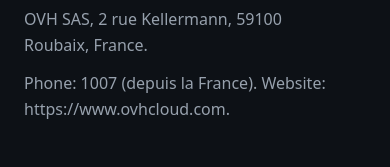
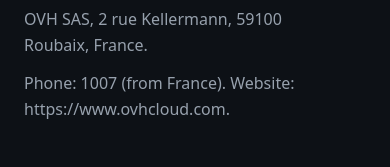
Before and after one commit to Thomaltarix/Portfolio, a React (Vite) app in the folder frontend/: page /mentions-legales in a window 390 px wide. Shown: the part 820-987 px from the top of the page. Built offline with nearby package versions, Linux system fonts and the light colour scheme; no server answers.

Commit message:
fix(frontend): translate the host phone note on the English legal notice
Co-Authored-By: Claude Opus 5.5 <noreply@anthropic.com>

```diff
--- a/frontend/src/features/legal/legal-identity.ts
+++ b/frontend/src/features/legal/legal-identity.ts
@@ -7,7 +7,7 @@ export const LEGAL_IDENTITY = {
   contactEmail: CONTACT_LINKS.email,
   hostName: 'OVH SAS',
   hostAddress: '2 rue Kellermann, 59100 Roubaix, France',
-  hostPhone: '1007 (depuis la France)',
+  hostPhone: '1007',
   hostWebsite: 'https://www.ovhcloud.com',
   siteUrl: 'https://thomasboue.com',
   lastUpdated: '2026-09-20',
--- a/frontend/src/locales/en/legal.json
+++ b/frontend/src/locales/en/legal.json
@@ -32,7 +32,7 @@
         "heading": "Hosting",
         "paragraphs": [
           "{{hostName}}, {{hostAddress}}.",
-          "Phone: {{hostPhone}}. Website: {{hostWebsite}}."
+          "Phone: {{hostPhone}} (from France). Website: {{hostWebsite}}."
         ]
       },
       {
--- a/frontend/src/locales/fr/legal.json
+++ b/frontend/src/locales/fr/legal.json
@@ -32,7 +32,7 @@
         "heading": "Hébergeur",
         "paragraphs": [
           "{{hostName}}, {{hostAddress}}.",
-          "Téléphone : {{hostPhone}}. Site : {{hostWebsite}}."
+          "Téléphone : {{hostPhone}} (depuis la France). Site : {{hostWebsite}}."
         ]
       },
       {
```
